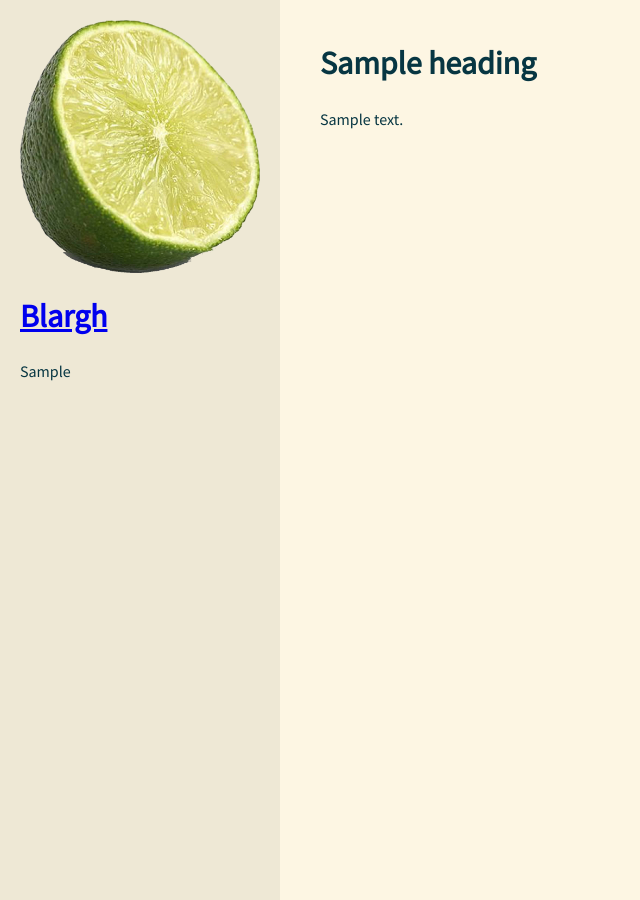
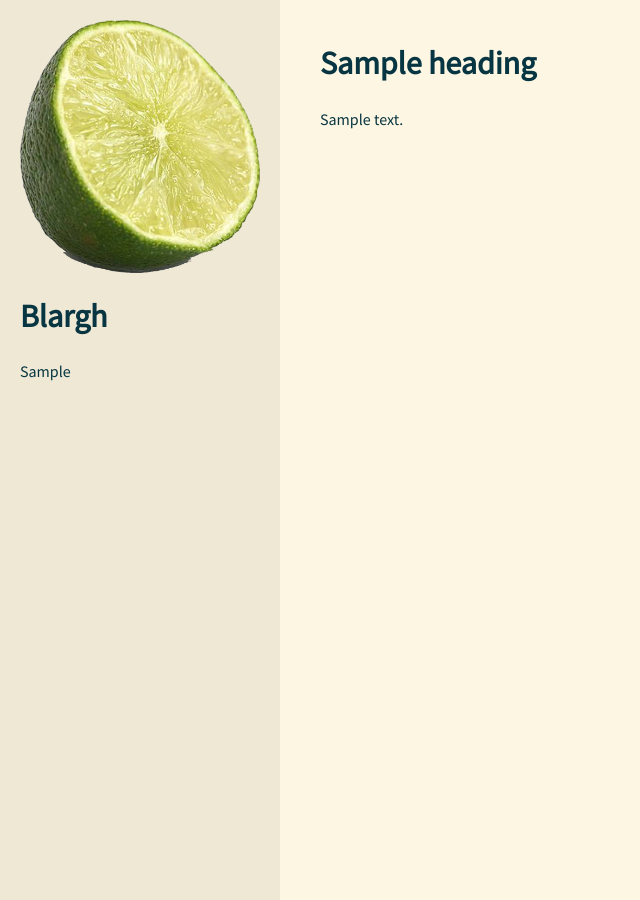
Before and after one commit to dbordak/pyblog, a Python web app: template templates/index.html in a window 1280 px wide. Shown: the whole page, without its empty margins (0-640 px from the left). Run offline with Jinja, Linux system fonts and the light colour scheme; the template is opened without the code that fills it: most values are stand-ins (such as "Sample title", 1, 10 or a date in 2020); some libraries are stand-ins or nearby versions.

Commit message:
Styled links

```diff
--- a/static/stylesheets/main.css
+++ b/static/stylesheets/main.css
@@ -118,6 +118,18 @@ padding: 20px;
     background: #fdf6e3;
     padding: 20px;
     max-width: 600px;
+}
+
+a {
+	text-decoration: none;
+}
+
+aside a {
+	color: #073642;
+}
+
+aside a:hover {
+	color: #657b83;
 }
 
 /* ==========================================================================
```
